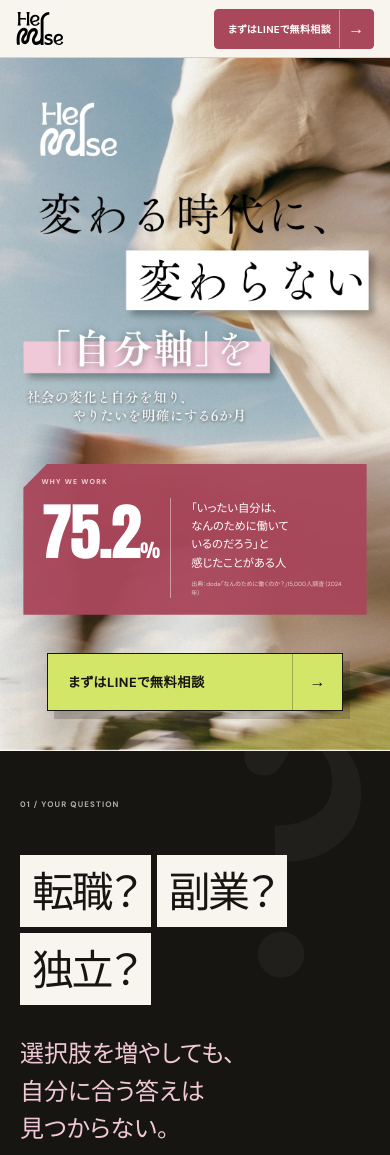
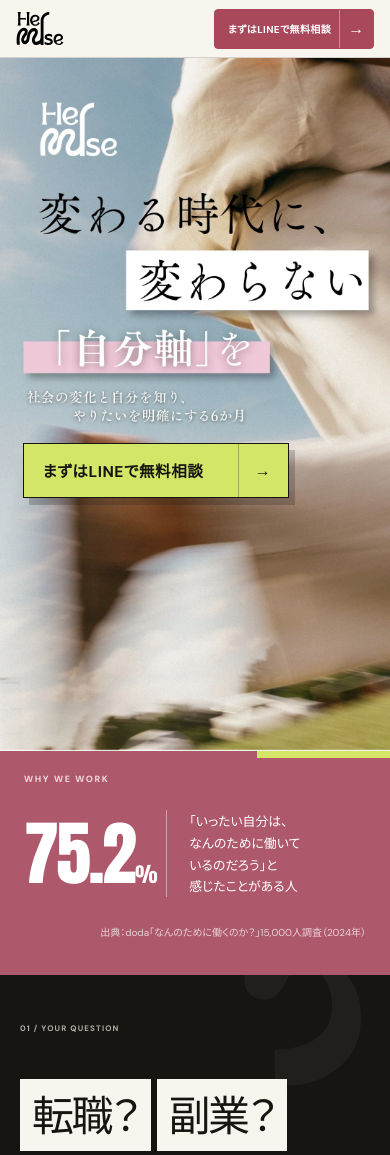
Before and after one commit to hikaru-tell/prego-hermuse-lp, a Next.js app: page / in a window 390 px wide. Shown: the top 1155 px of the page. Built offline with nearby package versions, Linux system fonts and the light colour scheme; no server answers.

Commit message:
Recompose responsive hero and move statistic below

```diff
--- a/app/globals.css
+++ b/app/globals.css
@@ -1904,30 +1904,38 @@ button { font: inherit; }
 #her-muse-reference-body-v2 .hmr-kv-media img {
   object-fit: cover;
 }
-#her-muse-reference-body-v2 .hmr-kv-stat {
+#her-muse-reference-body-v2 .hmr-kv-stat.hmr-kv-stat--below {
+  position: relative;
+  z-index: 1;
+  display: grid;
+  width: 100%;
+  min-height: clamp(230px, 18vw, 280px);
+  padding: clamp(60px, 5vw, 72px) max(7%, calc((100% - 1120px) / 2)) clamp(36px, 3.4vw, 50px);
+  align-items: center;
+  grid-template-columns: minmax(260px, .72fr) minmax(420px, 1.28fr);
+  column-gap: clamp(64px, 7vw, 104px);
+  color: #fff;
+  overflow: hidden;
+  background: #ad596b;
+  box-shadow: none;
+  clip-path: none;
+}
+#her-muse-reference-body-v2 .hmr-kv-stat.hmr-kv-stat--below::after {
+  content: "";
   position: absolute;
-  z-index: 2;
-  right: 5.5%;
-  bottom: 8.5%;
-  display: grid;
-  width: min(36%, 600px);
-  min-height: clamp(142px, 13vw, 218px);
-  padding: clamp(34px, 2.8vw, 50px) clamp(22px, 2.4vw, 40px) clamp(20px, 2vw, 34px);
-  align-items: center;
-  grid-template-columns: minmax(96px, .76fr) minmax(0, 1.24fr);
-  column-gap: clamp(22px, 2.2vw, 38px);
-  color: #fff;
-  background: rgba(169, 71, 91, .93);
-  box-shadow: 12px 14px 0 rgba(23, 21, 18, .15);
-  clip-path: polygon(5% 0, 100% 0, 100% 100%, 0 100%, 0 16%);
+  top: 0;
+  right: 0;
+  width: 34%;
+  height: 7px;
+  background: var(--hmr-lime);
 }
 #her-muse-reference-body-v2 .hmr-kv-stat-label {
   position: absolute;
-  top: clamp(14px, 1.2vw, 22px);
-  left: clamp(22px, 2.4vw, 40px);
+  top: clamp(26px, 2.4vw, 38px);
+  left: max(7%, calc((100% - 1120px) / 2));
   margin: 0;
   font-family: var(--font-dm-sans), sans-serif;
-  font-size: clamp(8px, .65vw, 10px);
+  font-size: clamp(10px, .75vw, 12px);
   font-weight: 700;
   letter-spacing: .18em;
   opacity: .78;
@@ -1935,7 +1943,7 @@ button { font: inherit; }
 #her-muse-reference-body-v2 .hmr-kv-stat > strong {
   display: block;
   font-family: var(--font-anton), Impact, sans-serif;
-  font-size: clamp(66px, 6.6vw, 112px);
+  font-size: clamp(92px, 8.5vw, 138px);
   font-weight: 400;
   line-height: .86;
   letter-spacing: -.035em;
@@ -1947,19 +1955,20 @@ button { font: inherit; }
 }
 #her-muse-reference-body-v2 .hmr-kv-stat > div {
   min-width: 0;
-  padding-left: clamp(18px, 1.7vw, 28px);
+  padding-left: clamp(30px, 3vw, 50px);
   border-left: 1px solid rgba(255, 255, 255, .44);
 }
 #her-muse-reference-body-v2 .hmr-kv-stat > div p {
   margin: 0;
-  font-size: clamp(11px, 1.08vw, 17px);
+  font-size: clamp(17px, 1.55vw, 24px);
   line-height: 1.68;
 }
-#her-muse-reference-body-v2 .hmr-kv-stat > div small {
+#her-muse-reference-body-v2 .hmr-kv-stat-source {
   display: block;
-  margin-top: clamp(10px, 1vw, 16px);
+  grid-column: 2;
+  margin-top: clamp(16px, 1.5vw, 24px);
   font-family: var(--font-dm-sans), sans-serif;
-  font-size: clamp(6px, .52vw, 8px);
+  font-size: clamp(9px, .72vw, 11px);
   line-height: 1.55;
   opacity: .72;
 }
@@ -1971,15 +1980,41 @@ button { font: inherit; }
   display: flex;
   width: 35.7%;
   height: 14%;
+  min-height: 58px;
+  padding-left: clamp(20px, 2.4vw, 38px);
   align-items: center;
-  justify-content: center;
-  color: transparent;
+  justify-content: space-between;
+  gap: 20px;
+  border: 1px solid var(--hmr-ink);
+  color: var(--hmr-ink);
+  background: var(--hmr-lime);
+  box-shadow: clamp(6px, .65vw, 10px) clamp(7px, .72vw, 12px) 0 rgba(23, 21, 18, .22);
+  font-family: var(--font-dm-sans), sans-serif;
+  font-size: clamp(15px, 1.65vw, 27px);
+  font-weight: 700;
+  letter-spacing: .035em;
   text-decoration: none;
   cursor: pointer;
+  transition: color .2s ease, background-color .2s ease, transform .2s ease;
 }
 #her-muse-reference-body-v2 .hmr-kv-cta span,
 #her-muse-reference-body-v2 .hmr-kv-cta b {
-  opacity: 0;
+  opacity: 1;
+}
+#her-muse-reference-body-v2 .hmr-kv-cta b {
+  display: grid;
+  width: clamp(54px, 5vw, 82px);
+  height: 100%;
+  flex: 0 0 auto;
+  place-items: center;
+  border-left: 1px solid rgba(23, 21, 18, .28);
+  font-size: clamp(16px, 1.5vw, 24px);
+  font-weight: 500;
+}
+#her-muse-reference-body-v2 .hmr-kv-cta:hover {
+  color: #fff;
+  background: var(--hmr-cta-strong);
+  transform: translateY(-3px);
 }
 #her-muse-reference-body-v2 .hmr-kv-cta:focus-visible {
   outline: 3px solid var(--hmr-ink);
@@ -1988,21 +2023,23 @@ button { font: inherit; }
 #her-muse-reference-body-v2 .hmr-kv-cta[aria-disabled="true"] {
   cursor: default;
 }
+#her-muse-reference-body-v2 .hmr-kv-cta[aria-disabled="true"]:hover {
+  color: var(--hmr-ink);
+  background: var(--hmr-lime);
+  transform: none;
+}
 
 @media (min-width: 768px) and (max-width: 1100px) {
-  #her-muse-reference-body-v2 .hmr-kv-stat {
-    right: 3.5%;
-    bottom: 5%;
-    width: 42%;
-    min-height: 136px;
-    padding: 34px 20px 18px;
-    grid-template-columns: minmax(82px, .7fr) minmax(0, 1.3fr);
-    column-gap: 18px;
-  }
-  #her-muse-reference-body-v2 .hmr-kv-stat-label { left: 20px; }
-  #her-muse-reference-body-v2 .hmr-kv-stat > strong { font-size: clamp(58px, 7.2vw, 76px); }
-  #her-muse-reference-body-v2 .hmr-kv-stat > div { padding-left: 16px; }
-  #her-muse-reference-body-v2 .hmr-kv-stat > div p { font-size: clamp(9px, 1.12vw, 12px); }
+  #her-muse-reference-body-v2 .hmr-kv-stat.hmr-kv-stat--below {
+    min-height: 220px;
+    padding: 64px 7% 42px;
+    grid-template-columns: minmax(200px, .72fr) minmax(0, 1.28fr);
+    column-gap: 48px;
+  }
+  #her-muse-reference-body-v2 .hmr-kv-stat-label { left: 7%; }
+  #her-muse-reference-body-v2 .hmr-kv-stat > strong { font-size: clamp(78px, 10vw, 104px); }
+  #her-muse-reference-body-v2 .hmr-kv-stat > div { padding-left: 28px; }
+  #her-muse-reference-body-v2 .hmr-kv-stat > div p { font-size: clamp(15px, 1.8vw, 19px); }
 }
 
 @media (max-width: 767px) {
@@ -2010,72 +2047,51 @@ button { font: inherit; }
     min-height: 0;
     aspect-ratio: 9 / 16;
   }
-  #her-muse-reference-body-v2 .hmr-kv-stat {
-    top: 58.5%;
-    right: 6%;
+  #her-muse-reference-body-v2 .hmr-kv-stat.hmr-kv-stat--below {
+    min-height: 224px;
+    padding: 54px 24px 30px;
+    grid-template-columns: minmax(104px, .72fr) minmax(0, 1.28fr);
+    column-gap: 30px;
+    background: #ad596b;
+  }
+  #her-muse-reference-body-v2 .hmr-kv-stat-label {
+    top: 22px;
+    left: 24px;
+    font-size: 9px;
+  }
+  #her-muse-reference-body-v2 .hmr-kv-stat > strong {
+    align-self: center;
+    padding-top: 0;
+    font-size: clamp(62px, 18vw, 76px);
+  }
+  #her-muse-reference-body-v2 .hmr-kv-stat > div {
+    padding-left: 22px;
+  }
+  #her-muse-reference-body-v2 .hmr-kv-stat > div p {
+    font-size: clamp(12px, 3.3vw, 14px);
+    line-height: 1.68;
+  }
+  #her-muse-reference-body-v2 .hmr-kv-cta {
+    top: 55.5%;
+    right: auto;
     bottom: auto;
     left: 6%;
-    width: auto;
-    min-height: 0;
-    padding: 34px 18px 17px;
-    grid-template-columns: minmax(92px, .74fr) minmax(0, 1.26fr);
-    column-gap: 24px;
-    background: rgba(169, 71, 91, .96);
-    box-shadow: 8px 9px 0 rgba(23, 21, 18, .15);
-    clip-path: polygon(7% 0, 100% 0, 100% 100%, 0 100%, 0 16%);
-  }
-  #her-muse-reference-body-v2 .hmr-kv-stat-label {
-    top: 13px;
-    left: 18px;
-    font-size: 7px;
-  }
-  #her-muse-reference-body-v2 .hmr-kv-stat > strong {
-    align-self: start;
-    padding-top: 8px;
-    font-size: clamp(56px, 16vw, 68px);
-  }
-  #her-muse-reference-body-v2 .hmr-kv-stat > div {
-    padding-left: 20px;
-  }
-  #her-muse-reference-body-v2 .hmr-kv-stat > div p {
-    font-size: clamp(10px, 2.9vw, 12px);
-    line-height: 1.62;
-  }
-  #her-muse-reference-body-v2 .hmr-kv-stat > div small {
-    margin-top: 9px;
-    font-size: 6px;
-    line-height: 1.5;
-  }
-  #her-muse-reference-body-v2 .hmr-kv-cta {
-    top: auto;
-    right: 12%;
-    bottom: 5.8%;
-    left: 12%;
-    width: auto;
-    height: clamp(56px, 15vw, 64px);
-    padding-left: 20px;
-    justify-content: space-between;
-    gap: 16px;
-    border: 1px solid var(--hmr-ink);
-    color: var(--hmr-ink);
-    background: var(--hmr-lime);
-    box-shadow: 7px 8px 0 rgba(23, 21, 18, .2);
-    font-family: var(--font-dm-sans), sans-serif;
-    font-size: clamp(12px, 3.4vw, 14px);
-    font-weight: 700;
-    letter-spacing: .035em;
-  }
-  #her-muse-reference-body-v2 .hmr-kv-cta span,
+    width: 68%;
+    height: auto;
+    min-height: 54px;
+    aspect-ratio: 4.8 / 1;
+    padding-left: 18px;
+    gap: 14px;
+    font-size: clamp(13px, 4vw, 16px);
+  }
   #her-muse-reference-body-v2 .hmr-kv-cta b {
-    opacity: 1;
-  }
-  #her-muse-reference-body-v2 .hmr-kv-cta b {
-    display: grid;
     width: 50px;
-    height: 100%;
-    place-items: center;
-    border-left: 1px solid rgba(23, 21, 18, .28);
     font-size: 16px;
-    font-weight: 500;
-  }
-}
+  }
+  #her-muse-reference-body-v2 .hmr-kv-stat-source {
+    grid-column: 1 / -1;
+    margin-top: 18px;
+    font-size: 10px;
+    text-align: right;
+  }
+}
--- a/app/page.tsx
+++ b/app/page.tsx
@@ -29,7 +29,12 @@ const pageMarkup = String.raw`
         <img src="/her-muse-kv-pc.webp" alt="" width="1920" height="1080" fetchpriority="high" decoding="async">
       </picture>
 
-      <aside class="hmr-kv-stat" aria-label="働くことに関する調査結果">
+      <a class="hmr-kv-cta" ${LINE_CTA_ATTRIBUTES} aria-label="まずはLINEで無料相談">
+        <span>まずはLINEで無料相談</span><b aria-hidden="true">→</b>
+      </a>
+    </section>
+
+    <section class="hmr-kv-stat hmr-kv-stat--below" aria-label="働くことに関する調査結果">
         <p class="hmr-kv-stat-label">WHY WE WORK</p>
         <strong>75.2<span>%</span></strong>
         <div>
@@ -37,13 +42,8 @@ const pageMarkup = String.raw`
             <span class="hmr-copy-pc"><i>「いったい自分は、</i><i>なんのために働いているのだろう」</i><i>と感じたことがある人</i></span>
             <span class="hmr-copy-sp"><i>「いったい自分は、</i><i>なんのために働いて</i><i>いるのだろう」と</i><i>感じたことがある人</i></span>
           </p>
-          <small>出典：doda「なんのために働くのか？」15,000人調査（2024年）</small>
         </div>
-      </aside>
-
-      <a class="hmr-kv-cta" ${LINE_CTA_ATTRIBUTES} aria-label="まずはLINEで無料相談">
-        <span>まずはLINEで無料相談</span><b aria-hidden="true">→</b>
-      </a>
+        <small class="hmr-kv-stat-source">出典：doda「なんのために働くのか？」15,000人調査（2024年）</small>
     </section>
 
     <section class="hmr-problem">
```
Also changed, not shown: public/her-muse-kv-pc.webp.
